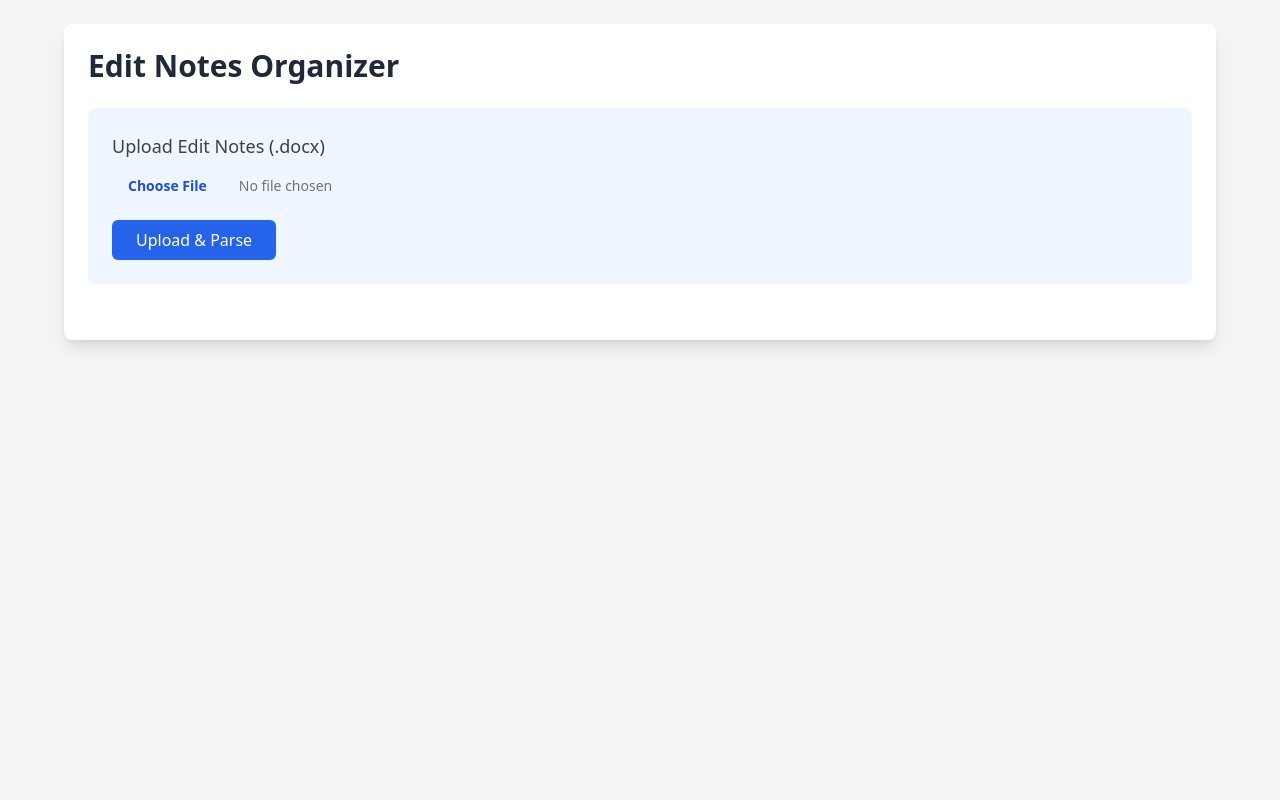
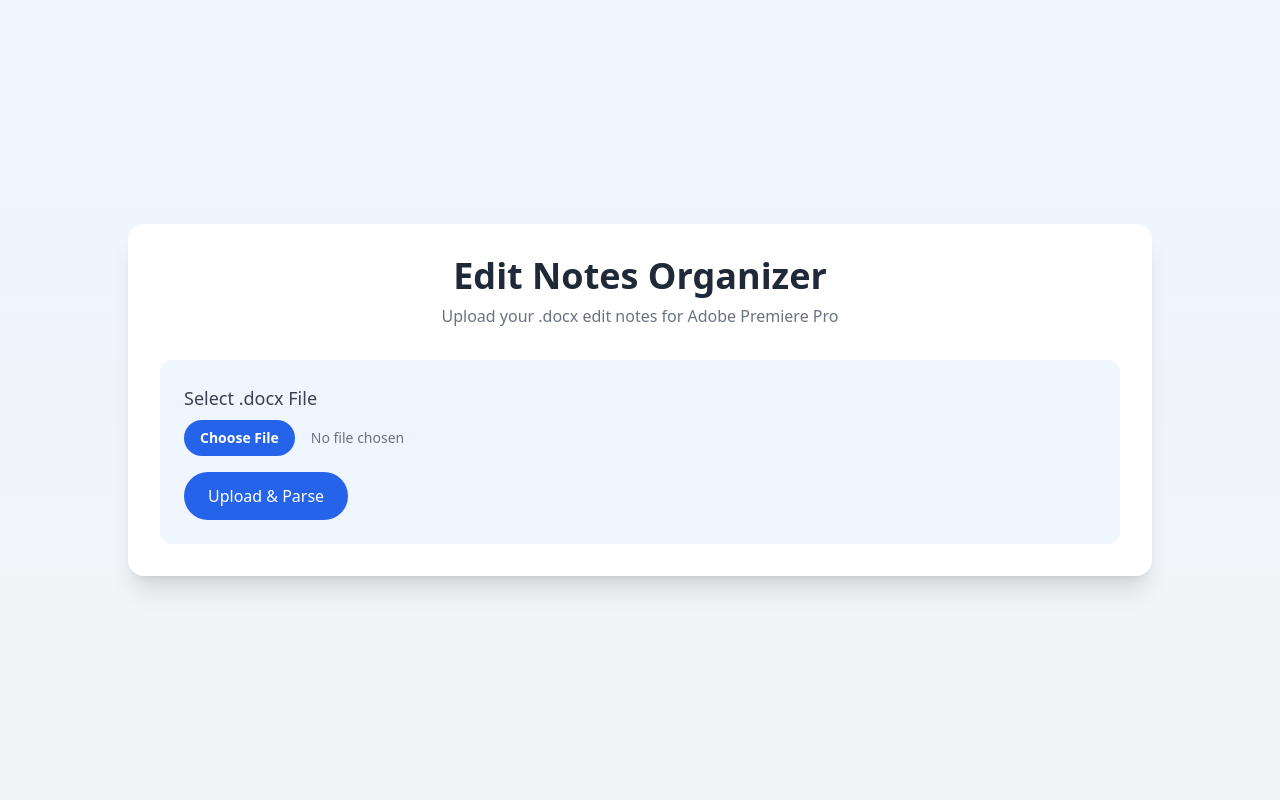
Before and after one commit to lokosmotos/Edit-notes, a Flask app: page / in a window 1280 px wide. Run offline with Flask 3, Linux system fonts and the light colour scheme; some libraries are stand-ins or nearby versions.

Commit message:
Update index.html

```diff
--- a/templates/index.html
+++ b/templates/index.html
@@ -6,32 +6,24 @@
     <title>Edit Notes Organizer</title>
     <script src="https://cdn.tailwindcss.com"></script>
     <script src="https://cdn.jsdelivr.net/npm/sweetalert2@11"></script>
-    <style>
-        .metadata-grid {
-            display: grid;
-            grid-template-columns: repeat(auto-fit, minmax(300px, 1fr));
-            gap: 1rem;
-        }
-        .image-grid {
-            display: grid;
-            grid-template-columns: repeat(auto-fill, minmax(200px, 1fr));
-            gap: 1rem;
-        }
-    </style>
 </head>
-<body class="min-h-screen bg-gray-100 p-6">
-    <div class="max-w-6xl mx-auto bg-white shadow-lg rounded-lg p-6">
-        <h1 class="text-3xl font-bold text-gray-800 mb-6">Edit Notes Organizer</h1>
+<body class="min-h-screen bg-gradient-to-b from-blue-50 to-gray-100 flex items-center justify-center p-4">
+    <div class="w-full max-w-5xl bg-white rounded-2xl shadow-xl p-8 space-y-8">
+        <!-- Header -->
+        <div class="text-center">
+            <h1 class="text-4xl font-bold text-gray-800 mb-2">Edit Notes Organizer</h1>
+            <p class="text-gray-500">Upload your .docx edit notes for Adobe Premiere Pro</p>
+        </div>
 
         <!-- Upload Section -->
-        <div class="mb-8 p-6 bg-blue-50 rounded-lg">
+        <div class="bg-blue-50 p-6 rounded-xl">
             <form id="uploadForm" method="post" enctype="multipart/form-data" class="space-y-4">
                 <div>
-                    <label class="block text-lg font-medium text-gray-700 mb-2">Upload Edit Notes (.docx)</label>
+                    <label class="block text-lg font-medium text-gray-700 mb-2">Select .docx File</label>
                     <input type="file" name="file" id="fileInput" accept=".docx"
-                           class="block w-full text-sm text-gray-500 file:mr-4 file:py-2 file:px-4 file:rounded-md file:border-0 file:text-sm file:font-semibold file:bg-blue-50 file:text-blue-700 hover:file:bg-blue-100">
+                           class="block w-full text-sm text-gray-500 file:mr-4 file:py-2 file:px-4 file:rounded-full file:border-0 file:text-sm file:font-semibold file:bg-blue-600 file:text-white hover:file:bg-blue-700">
                 </div>
-                <button type="submit" id="uploadBtn" class="px-6 py-2 bg-blue-600 text-white rounded-md hover:bg-blue-700 flex items-center">
+                <button type="submit" id="uploadBtn" class="w-full sm:w-auto px-6 py-3 bg-blue-600 text-white rounded-full hover:bg-blue-700 flex items-center justify-center transition-all">
                     <span id="btnText">Upload & Parse</span>
                     <svg id="spinner" class="hidden w-5 h-5 ml-2 text-white animate-spin" xmlns="http://www.w3.org/2000/svg" fill="none" viewBox="0 0 24 24">
                         <circle class="opacity-25" cx="12" cy="12" r="10" stroke="currentColor" stroke-width="4"></circle>
@@ -39,9 +31,8 @@
                     </svg>
                 </button>
             </form>
-
             {% if error %}
-                <div class="mt-4 p-3 bg-red-100 text-red-700 rounded-md">{{ error }}</div>
+                <div class="mt-4 p-3 bg-red-100 text-red-700 rounded-lg text-center">{{ error }}</div>
             {% endif %}
         </div>
 
@@ -49,43 +40,41 @@
         {% if data %}
         <div class="space-y-8">
             <!-- Metadata -->
-            <div class="p-6 bg-gray-50 rounded-lg shadow-sm">
+            <div class="p-6 bg-gray-50 rounded-xl">
                 <h2 class="text-2xl font-semibold text-gray-800 mb-4">Metadata</h2>
-                <div class="metadata-grid gap-6">
+                <div class="grid grid-cols-1 sm:grid-cols-2 gap-6">
                     <div class="space-y-2">
-                        <p><strong class="text-gray-700">Title:</strong> <span class="text-gray-900">{{ data.metadata.title }}</span></p>
-                        <p><strong class="text-gray-700">Genre:</strong> <span class="text-gray-900">{{ data.metadata.genre }}</span></p>
-                        <p><strong class="text-gray-700">Version:</strong> <span class="text-gray-900">{{ data.metadata.version }}</span></p>
-                        <p><strong class="text-gray-700">Primary Language:</strong> <span class="text-gray-900">{{ data.metadata.language }}</span></p>
+                        <p><strong class="text-gray-700">Title:</strong> <span class="text-gray-900">{{ data.metadata.title or "N/A" }}</span></p>
+                        <p><strong class="text-gray-700">Genre:</strong> <span class="text-gray-900">{{ data.metadata.genre or "N/A" }}</span></p>
+                        <p><strong class="text-gray-700">Version:</strong> <span class="text-gray-900">{{ data.metadata.version or "N/A" }}</span></p>
+                        <p><strong class="text-gray-700">Primary Language:</strong> <span class="text-gray-900">{{ data.metadata.language or "N/A" }}</span></p>
                     </div>
                     <div class="space-y-2">
-                        <p><strong class="text-gray-700">Subtitles:</strong> <span class="text-gray-900">{{ data.metadata.subtitles }}</span></p>
-                        <p><strong class="text-gray-700">Runtime:</strong> <span class="text-gray-900">{{ data.metadata.runtime }}</span></p>
-                        <p><strong class="text-gray-700">Date:</strong> <span class="text-gray-900">{{ data.metadata.date }}</span></p>
-                        <p><strong class="text-gray-700">Secondary Language:</strong> <span class="text-gray-900">{{ data.metadata.secondary }}</span></p>
+                        <p><strong class="text-gray-700">Secondary Language:</strong> <span class="text-gray-900">{{ data.metadata.secondary or "N/A" }}</span></p>
+                        <p><strong class="text-gray-700">Subtitles:</strong> <span class="text-gray-900">{{ data.metadata.subtitles or "N/A" }}</span></p>
+                        <p><strong class="text-gray-700">Runtime:</strong> <span class="text-gray-900">{{ data.metadata.runtime or "N/A" }}</span></p>
+                        <p><strong class="text-gray-700">Date:</strong> <span class="text-gray-900">{{ data.metadata.date or "N/A" }}</span></p>
                     </div>
                 </div>
-                <div class="mt-4">
+                <div class="mt-4 space-y-2">
                     <p><strong class="text-gray-700">Filename:</strong> <span class="text-gray-900">{{ data.metadata.filename }}</span></p>
                     <p><strong class="text-gray-700">Parsed At:</strong> <span class="text-gray-900">{{ data.metadata.parsed_date }}</span></p>
-                </div>
-                <div class="mt-4 p-3 bg-blue-50 rounded-md">
-                    <p><strong class="text-gray-700">Remarks:</strong> <span class="text-gray-900 whitespace-pre-line">{{ data.metadata.remarks }}</span></p>
+                    <p><strong class="text-gray-700">Remarks:</strong> <span class="text-gray-900">{{ data.metadata.remarks }}</span></p>
                 </div>
             </div>
 
             <!-- Edits -->
-            <div class="p-6 bg-gray-50 rounded-lg shadow-sm">
-                <div class="flex justify-between items-center mb-4">
+            <div class="p-6 bg-gray-50 rounded-xl">
+                <div class="flex flex-col sm:flex-row justify-between items-center mb-4">
                     <h2 class="text-2xl font-semibold text-gray-800">Edits ({{ data.edits|length }})</h2>
-                    <input type="text" id="editSearch" placeholder="Search edits..." class="px-3 py-2 border rounded-md text-sm">
+                    <input type="text" id="editSearch" placeholder="Search edits (e.g., 'subtitle', '00:10:44')"
+                           class="mt-2 sm:mt-0 px-4 py-2 border rounded-full text-sm w-full sm:w-64 focus:outline-none focus:ring-2 focus:ring-blue-500">
                 </div>
-
-                <div class="space-y-3" id="editsContainer">
+                <div id="editsContainer" class="space-y-3">
                     {% for edit in data.edits %}
-                    <div class="p-4 bg-white border rounded-lg hover:bg-blue-50 transition-colors edit-item">
+                    <div class="edit-item p-4 bg-white border rounded-lg hover:bg-blue-50 transition-colors">
                         <div class="flex items-start">
-                            <span class="inline-block px-2 py-1 bg-blue-100 text-blue-800 rounded-md text-sm font-medium mr-3">#{{ edit.number }}</span>
+                            <span class="inline-block px-2 py-1 bg-blue-100 text-blue-800 rounded-full text-sm font-medium mr-3">#{{ edit.number }}</span>
                             <div>
                                 <p class="font-medium text-gray-800">
                                     <span class="text-blue-600">{{ edit.time }}</span> - {{ edit.description }}
@@ -99,9 +88,9 @@
 
             <!-- Images -->
             {% if data.images %}
-            <div class="p-6 bg-gray-50 rounded-lg shadow-sm">
-                <h2 class="text-2xl font-semibold text-gray-800 mb-4">Images ({{ data.images|length }})</h2>
-                <div class="image-grid">
+            <div class="p-6 bg-gray-50 rounded-xl">
+                <h2 class="text-2xl font-semibold text-gray-800 mb-4">Associated Images ({{ data.images|length }})</h2>
+                <div class="grid grid-cols-1 sm:grid-cols-2 md:grid-cols-3 gap-4">
                     {% for image in data.images %}
                     <div class="p-3 bg-white border rounded-lg">
                         <div class="aspect-video bg-gray-200 mb-2 flex items-center justify-center text-gray-500">
@@ -116,24 +105,22 @@
             </div>
             {% endif %}
 
-            <!-- Export Options -->
-            <div class="p-6 bg-gray-50 rounded-lg shadow-sm">
-                <h2 class="text-2xl font-semibold text-gray-800 mb-4">Export</h2>
-                <div class="flex flex-wrap gap-4">
-                    <button id="exportJsonBtn" class="px-4 py-2 bg-green-600 text-white rounded-md hover:bg-green-700 flex items-center">
-                        <svg xmlns="http://www.w3.org/2000/svg" class="h-5 w-5 mr-2" fill="none" viewBox="0 0 24 24" stroke="currentColor">
-                            <path stroke-linecap="round" stroke-linejoin="round" stroke-width="2" d="M7 16a4 4 0 01-.88-7.903A5 5 0 1115.9 6L16 6a5 5 0 011 9.9M9 19l3 3m0 0l3-3m-3 3V10" />
-                        </svg>
-                        Export as JSON
-                    </button>
-                </div>
+            <!-- Export -->
+            <div class="p-6 bg-gray-50 rounded-xl">
+                <h2 class="text-2xl font-semibold text-gray-800 mb-4">Export Options</h2>
+                <button id="exportJsonBtn" class="px-6 py-3 bg-green-600 text-white rounded-full hover:bg-green-700 flex items-center">
+                    <svg xmlns="http://www.w3.org/2000/svg" class="h-5 w-5 mr-2" fill="none" viewBox="0 0 24 24" stroke="currentColor">
+                        <path stroke-linecap="round" stroke-linejoin="round" stroke-width="2" d="M7 16a4 4 0 01-.88-7.903A5 5 0 1115.9 6L16 6a5 5 0 011 9.9M9 19l3 3m0 0l3-3m-3 3V10" />
+                    </svg>
+                    Export as JSON
+                </button>
             </div>
         </div>
         {% endif %}
     </div>
 
     <script>
-        // Show loading spinner during upload
+        // Loading state for upload
         document.getElementById('uploadForm').addEventListener('submit', function() {
             const btn = document.getElementById('uploadBtn');
             const spinner = document.getElementById('spinner');
@@ -173,17 +160,16 @@
                         body: JSON.stringify(data)
                     })
                     .then(response => response.json())
-                    .then(data => {
-                        if (data.download_url) {
-                            // Show success message with download link
+                    .then(result => {
+                        if (result.download_url) {
                             Swal.fire({
                                 title: 'Export Successful!',
-                                html: `Your JSON file is ready. <a href="${data.download_url}" class="text-blue-600 hover:underline">Click here to download</a>`,
+                                html: `Your JSON file is ready. <a href="${result.download_url}" class="text-blue-600 hover:underline">Download here</a>`,
                                 icon: 'success',
                                 confirmButtonText: 'OK'
                             });
-                        } else if (data.error) {
-                            Swal.fire('Error', data.error, 'error');
+                        } else if (result.error) {
+                            Swal.fire('Error', result.error, 'error');
                         }
                     })
                     .catch(error => {
```
